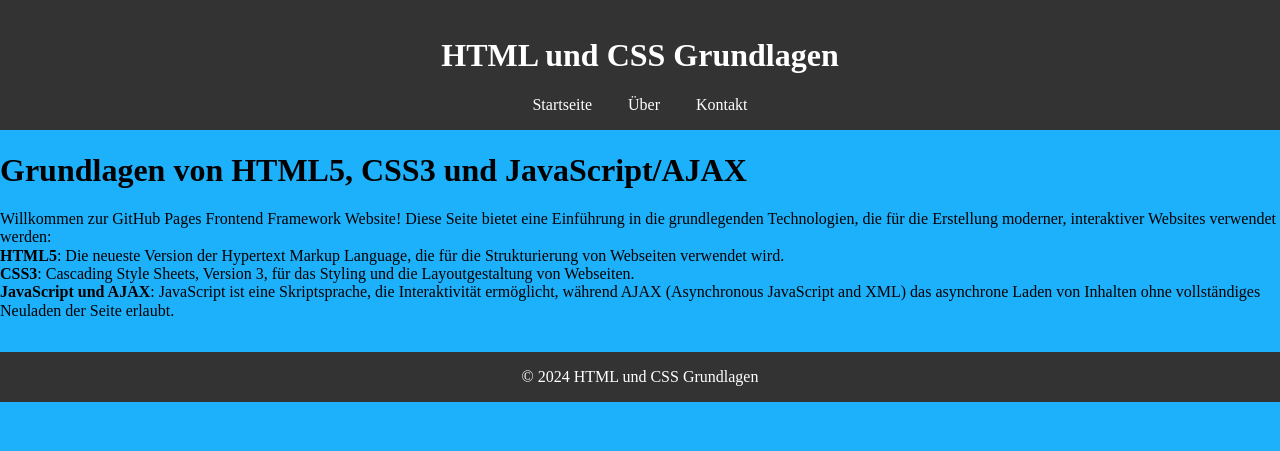
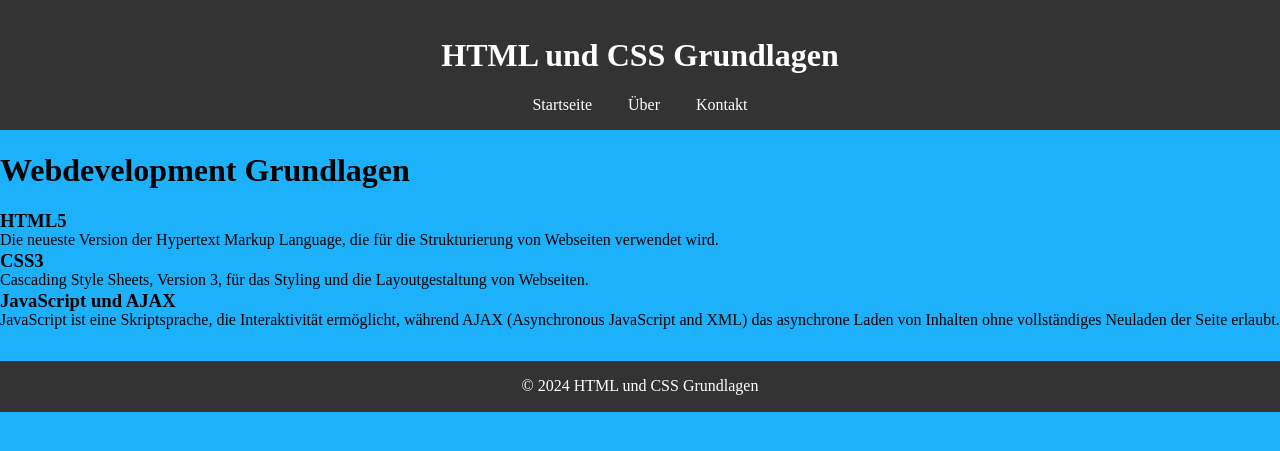
Before and after one commit to ehy-training/html-basics, a Jekyll site: the page built from index.md, in a window 1280 px wide. Shown: the top 451 px of the page. Built offline with Jekyll 4.4.1, drawn with Linux system fonts in a browser that asks for light colours; some web fonts are replaced.

Commit message:
Update index.md

```diff
--- a/index.md
+++ b/index.md
@@ -3,10 +3,18 @@ layout: default
 title: "Startseite"
 ---
 
-# Grundlagen von HTML5, CSS3 und JavaScript/AJAX
+# Webdevelopment Grundlagen
 
-Willkommen zur GitHub Pages Frontend Framework Website! Diese Seite bietet eine Einführung in die grundlegenden Technologien, die für die Erstellung moderner, interaktiver Websites verwendet werden:
 
-- **HTML5**: Die neueste Version der Hypertext Markup Language, die für die Strukturierung von Webseiten verwendet wird.
-- **CSS3**: Cascading Style Sheets, Version 3, für das Styling und die Layoutgestaltung von Webseiten.
-- **JavaScript und AJAX**: JavaScript ist eine Skriptsprache, die Interaktivität ermöglicht, während AJAX (Asynchronous JavaScript and XML) das asynchrone Laden von Inhalten ohne vollständiges Neuladen der Seite erlaubt.
+
+### HTML5
+
+Die neueste Version der Hypertext Markup Language, die für die Strukturierung von Webseiten verwendet wird.
+
+### CSS3
+
+Cascading Style Sheets, Version 3, für das Styling und die Layoutgestaltung von Webseiten.
+
+### JavaScript und AJAX
+
+JavaScript ist eine Skriptsprache, die Interaktivität ermöglicht, während AJAX (Asynchronous JavaScript and XML) das asynchrone Laden von Inhalten ohne vollständiges Neuladen der Seite erlaubt.
```
